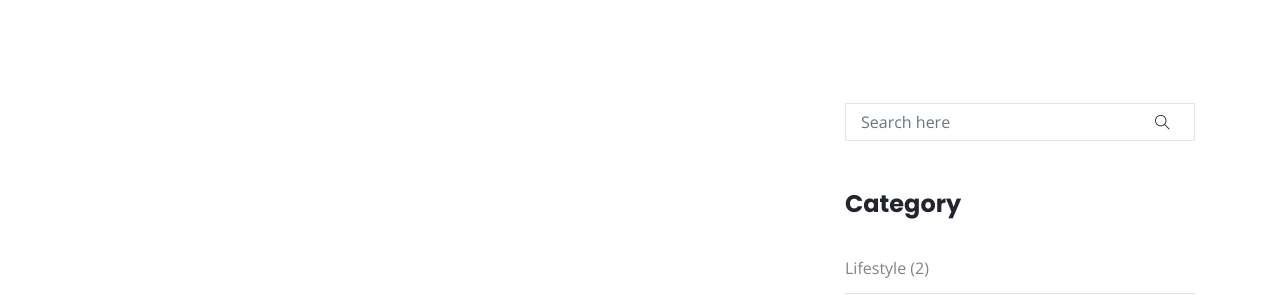
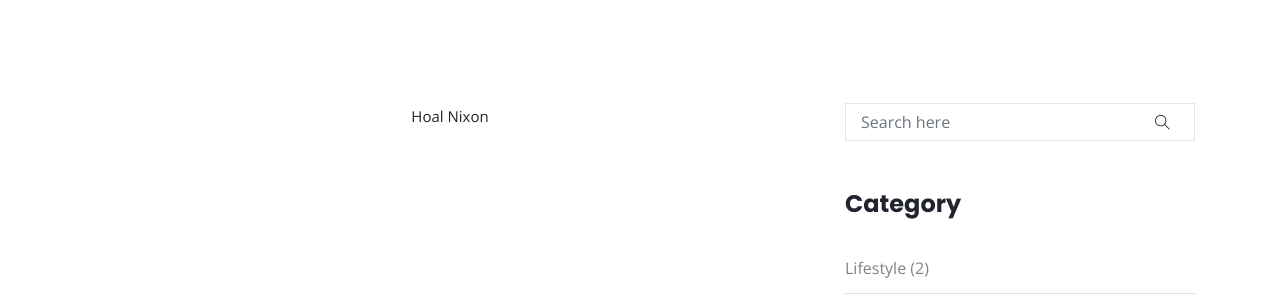
Before and after one commit to estaennosotraspiloto/estaennosotraspiloto, a Jekyll site: the page built from pruebanixon.html, in a window 1280 px wide and 900 px high, scrolled down 364 px. Shown: the part 154-454 px from the top of the window. Built offline with Jekyll 4.4.1, drawn with Linux system fonts in a browser that asks for light colours.

Commit message:
Update from Forestry.io estaennosotraspiloto updated pruebanixon.html

```diff
--- a/pruebanixon.html
+++ b/pruebanixon.html
@@ -13,29 +13,8 @@ description: Dolor sit amet consectetur elit sed do eiusmod tempor incididunt la
         <div class="row justify-content-center">
             <div class="col-lg-8">
               <div class="row justify-content-center">
-                {% for post in paginator.posts %}
-				<div class="col-lg-12 col-md-12">
-					<div class="blog-item mb-5">
-						{% if post.post_image %}
-						<div class="blog-img position-relative">
-							<a href="{{post.url}}"><img src="{{post.post_image}}" alt="{{post.title}}" class="img-fluid w-100"/></a>
-						</div>
-						{% endif %}
-						<h4 class="mt-4 mb-2"><a href="{{post.url}}">{{post.title}}</a></h4>
-						<div class="post-meta text-uppercase mb-3">
-							{% if post.author %}
-							 <a href="#" class="text-color">by {{post.author}}</a>
-							{% endif %}
-							{% if post.date %}
-						      <span class="text-color">/ {{post.date | date_to_long_string}}</span>
-							{% endif %}
-						</div>
-						<p>{{post.excerpt | strip_html | truncatewords:"25"}}</p>
-						<a href="{{post.url}}" class="btn btn-solid-border">Read More </a>
-					</div>
-				</div>
-                {% endfor %}
-             </div>
+              Hoal Nixon
+              </div>
             </div>
             <div class="col-lg-4">
               {% include sidebar.html %}
```
